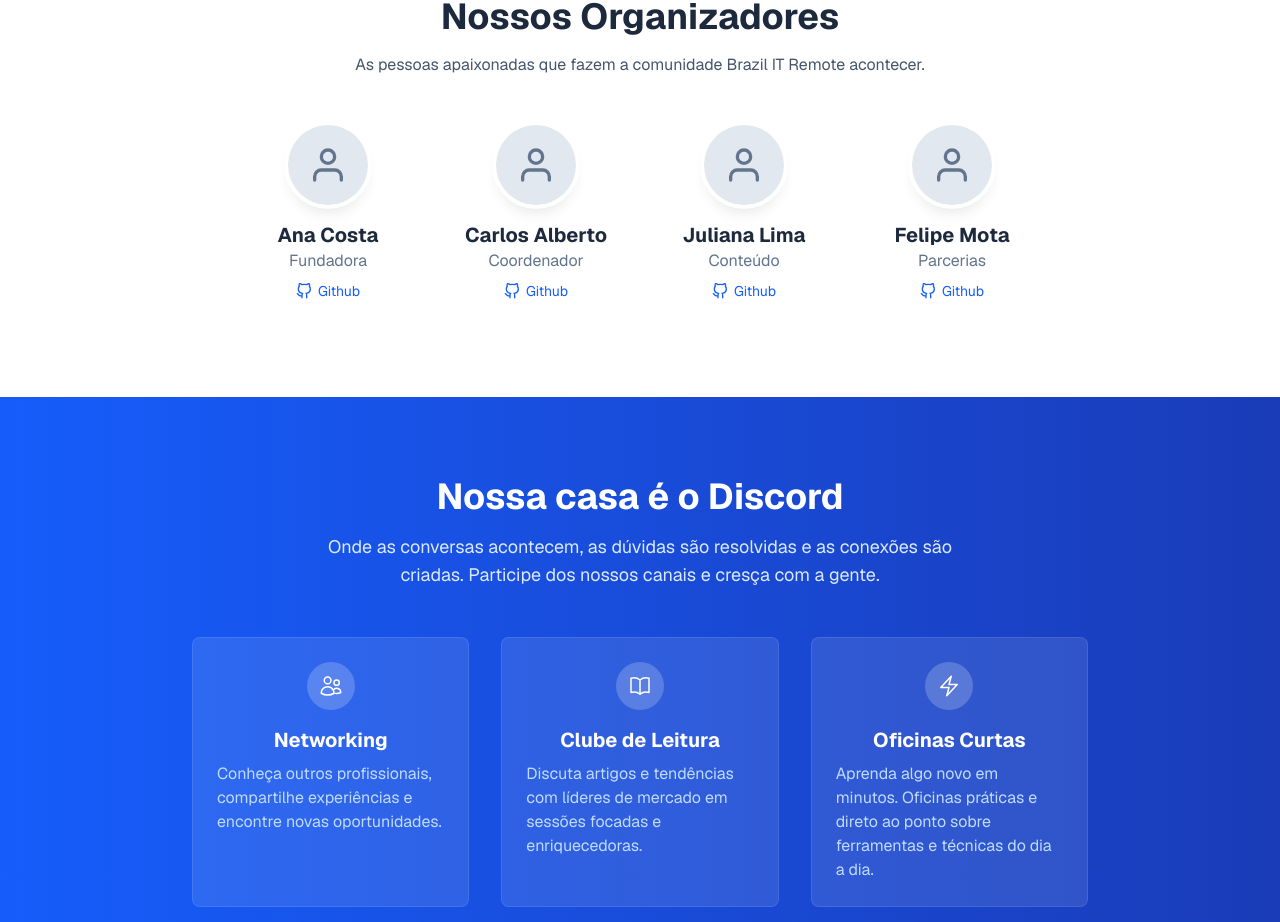
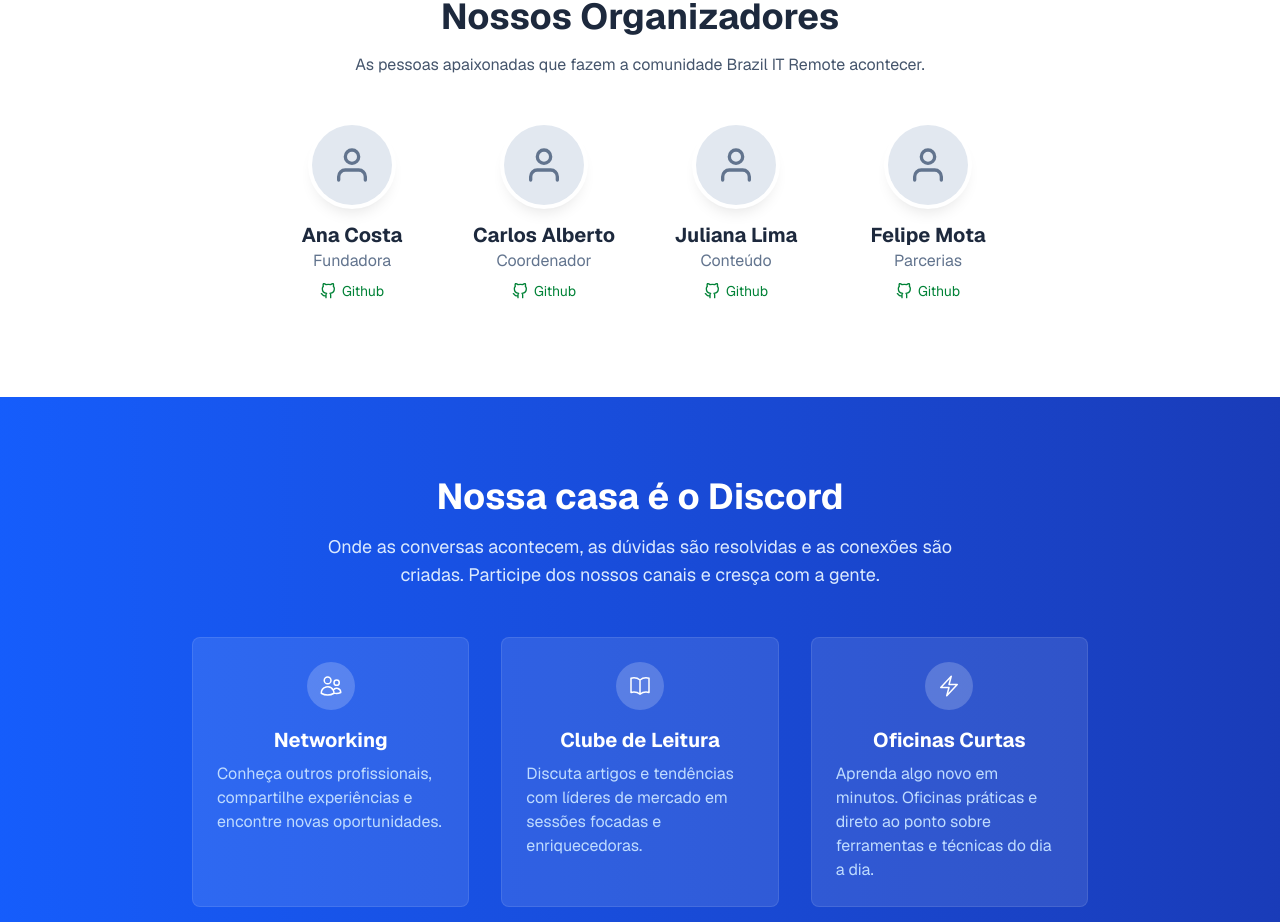
Before and after one commit to BrazilITRemote/brazilitremote-frontend, a Next.js app: page / in a window 1280 px wide. Shown: the part 1917-2839 px from the top of the page. Built offline with nearby package versions, Linux system fonts and the light colour scheme.

Commit message:
fix: adjust layout and styling in OrganizersSection for better alignment and appearance

```diff
--- a/src/app/components/OrganizersSection.tsx
+++ b/src/app/components/OrganizersSection.tsx
@@ -42,14 +42,14 @@ export default function OrganizersSection() {
           As pessoas apaixonadas que fazem a comunidade Brazil IT Remote
           acontecer.
         </p>
-        <div className="mt-12 flex justify-center gap-8 md:gap-12 flex-wrap">
+        <div className="mt-12 flex justify-center gap-6 md:gap-8 flex-wrap">
           {organizers.map((organizer) => (
             <div
               key={organizer.id}
-              className="flex flex-col items-center text-center w-40"
+              className="flex flex-col items-center text-center w-34 md:w-40"
             >
-              <div className="w-20 h-20 rounded-full bg-slate-200 dark:bg-slate-700 ring-4 ring-white dark:ring-slate-700 shadow-lg flex items-center justify-center">
-                <FiUser className="w-10 h-10 text-slate-500 dark:text-slate-400" />
+              <div className="w-16 h-16 md:w-20 md:h-20 rounded-full bg-slate-200 dark:bg-slate-700 ring-4 ring-white dark:ring-slate-700 shadow-lg flex items-center justify-center">
+                <FiUser className="w-8 h-8 md:w-10 md:h-10 text-slate-500 dark:text-slate-400" />
               </div>
               <h3 className="mt-4 text-xl font-bold text-slate-800 dark:text-white">
                 {organizer.name}
@@ -59,7 +59,7 @@ export default function OrganizersSection() {
               </p>
               <a
                 href={organizer.linkedin}
-                className="mt-2 text-sm text-blue-600 dark:text-blue-400 hover:underline inline-flex items-center gap-1.5"
+                className="mt-2 text-sm text-green-700 dark:text-green-500 hover:underline inline-flex items-center gap-1.5"
               >
                 <FiGithub className="w-4 h-4" />
                 Github
```
